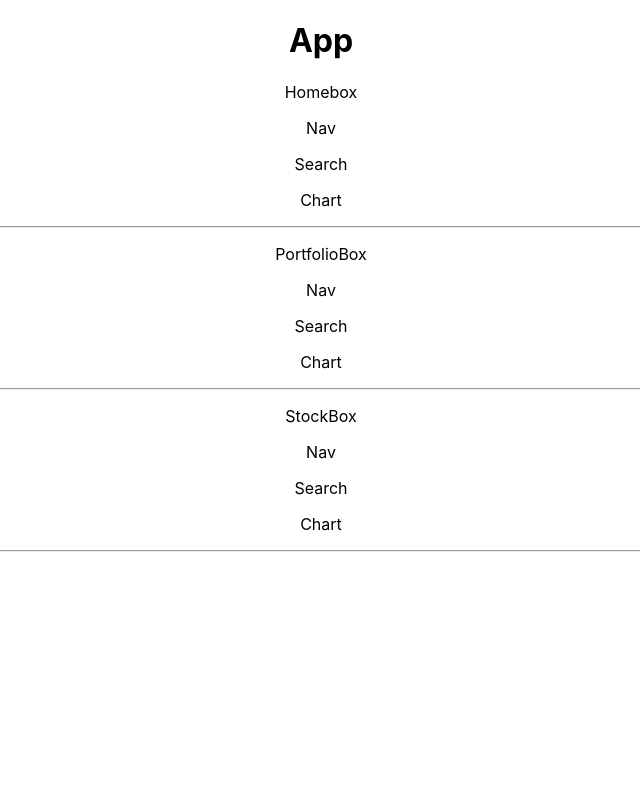
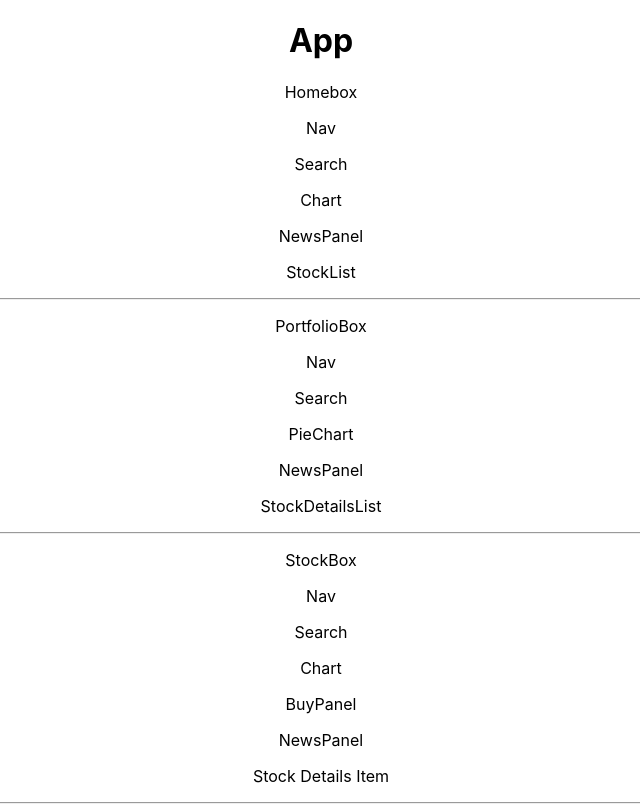
Before and after one commit to sarahvii/react-project-stocks, a React (Create React App) app in the folder client/: page / in a window 1280 px wide. Shown: the whole page, without its empty margins (319-959 px from the left). Built offline with nearby package versions, Linux system fonts and the light colour scheme.

Commit message:
completed adding basic components

```diff
--- a/client/src/components/BuyPanel.js
+++ b/client/src/components/BuyPanel.js
@@ -0,0 +1,8 @@
+const BuyPanel = () => {
+    return (
+        <p>BuyPanel</p>
+     );
+}
+
+export default BuyPanel
+;
--- a/client/src/components/NewsPanel.js
+++ b/client/src/components/NewsPanel.js
@@ -0,0 +1,7 @@
+const NewsPanel = () => {
+    return (
+        <p>NewsPanel</p>
+     );
+}
+
+export default NewsPanel;
--- a/client/src/components/PieChart.js
+++ b/client/src/components/PieChart.js
@@ -0,0 +1,7 @@
+const PieChart = () => {
+    return (
+        <p>PieChart</p>
+     );
+}
+
+export default PieChart;
--- a/client/src/components/StockDetailsItem.js
+++ b/client/src/components/StockDetailsItem.js
@@ -0,0 +1,7 @@
+const StockDetailsItem = () => {
+    return (
+        <p>Stock Details Item</p>
+     );
+}
+
+export default StockDetailsItem;
--- a/client/src/components/StockDetailsList.js
+++ b/client/src/components/StockDetailsList.js
@@ -0,0 +1,7 @@
+const StockDetailsList = () => {
+    return (
+        <p>StockDetailsList</p>
+     );
+}
+
+export default StockDetailsList;
--- a/client/src/components/StockItem.js
+++ b/client/src/components/StockItem.js
@@ -0,0 +1,7 @@
+const StockItem = () => {
+    return (
+        <p>StockItem</p>
+     );
+}
+
+export default StockItem;
--- /dev/null
+++ b/client/src/components/StockList.js
@@ -0,0 +1,7 @@
+const StockList = () => {
+    return (
+        <p>StockList</p>
+     );
+}
+
+export default StockList;
--- a/client/src/containers/HomeBox.js
+++ b/client/src/containers/HomeBox.js
@@ -1,6 +1,10 @@
 import Nav from "../components/Nav";
 import Chart from "../components/Chart";
 import Search from "../components/Search";
+import NewsPanel from "../components/NewsPanel";
+import StockDetailsList from "../components/StockDetailsList";
+import StockList from "../components/StockList";
+import StockItem from "../components/StockItem";
 
 const HomeBox = () => {
     return (
@@ -9,6 +13,10 @@ const HomeBox = () => {
             <Nav></Nav>
             <Search></Search>
             <Chart></Chart>
+            <NewsPanel></NewsPanel>
+            <StockList>
+                <StockItem></StockItem>
+            </StockList>
 
             <hr></hr>
         </>
--- a/client/src/containers/PortfolioBox.js
+++ b/client/src/containers/PortfolioBox.js
@@ -1,6 +1,10 @@
 import Nav from "../components/Nav";
 import Chart from "../components/Chart";
 import Search from "../components/Search";
+import NewsPanel from "../components/NewsPanel";
+import PieChart from "../components/PieChart";
+import StockDetailsItem from "../components/StockDetailsItem";
+import StockDetailsList from "../components/StockDetailsList";
 
 const PortfolioBox = () => {
     return (
@@ -8,7 +12,11 @@ const PortfolioBox = () => {
             <p>PortfolioBox</p>
             <Nav></Nav>
             <Search></Search>
-            <Chart></Chart>
+            <PieChart></PieChart>
+            <NewsPanel></NewsPanel>
+            <StockDetailsList>
+                <StockDetailsItem></StockDetailsItem>
+            </StockDetailsList>
 
             <hr></hr>
 
--- a/client/src/containers/StockBox.js
+++ b/client/src/containers/StockBox.js
@@ -1,6 +1,9 @@
 import Nav from "../components/Nav";
 import Chart from "../components/Chart";
 import Search from "../components/Search";
+import BuyPanel from "../components/BuyPanel";
+import NewsPanel from "../components/NewsPanel";
+import StockDetailsItem from "../components/StockDetailsItem";
 
 const StockBox = () => {
     return (
@@ -9,6 +12,9 @@ const StockBox = () => {
             <Nav></Nav>
             <Search></Search>
             <Chart></Chart>
+            <BuyPanel></BuyPanel>
+            <NewsPanel></NewsPanel>
+            <StockDetailsItem></StockDetailsItem>
             <hr></hr>
 
         </>
```
Also changed, not shown: client/src/components/Stockist.js (deleted).
